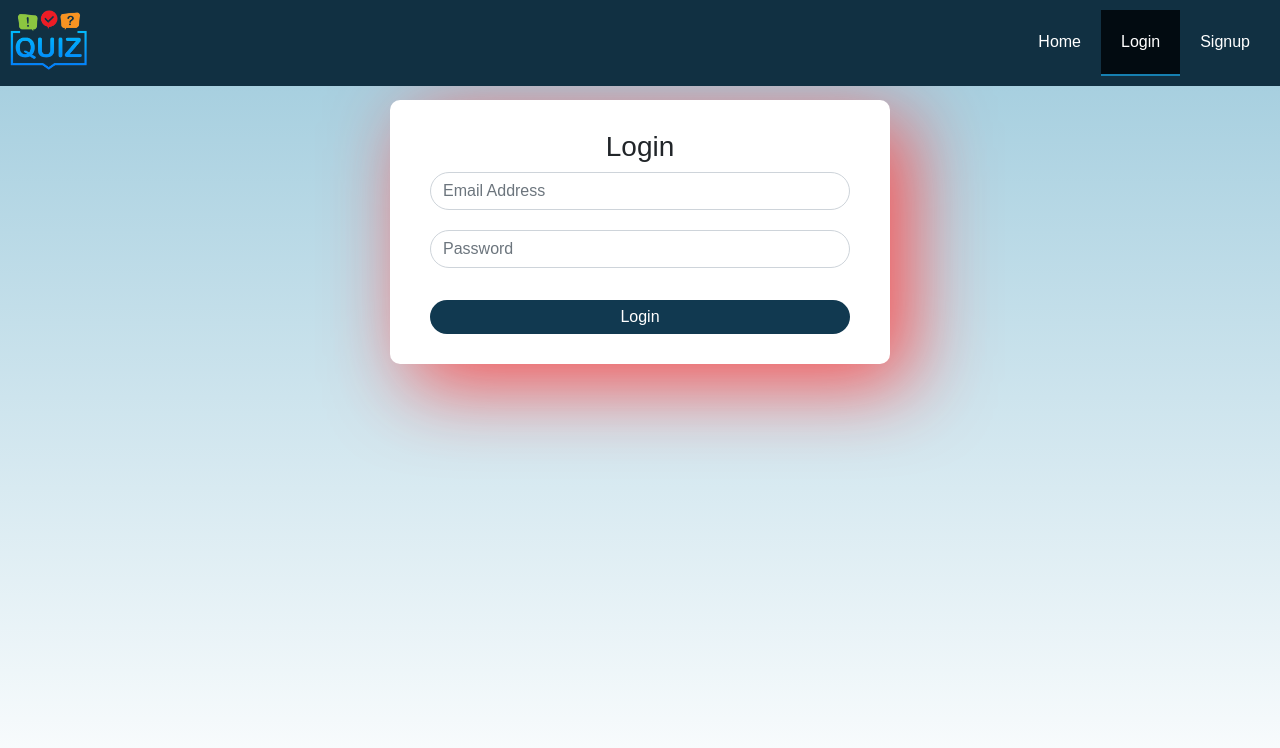
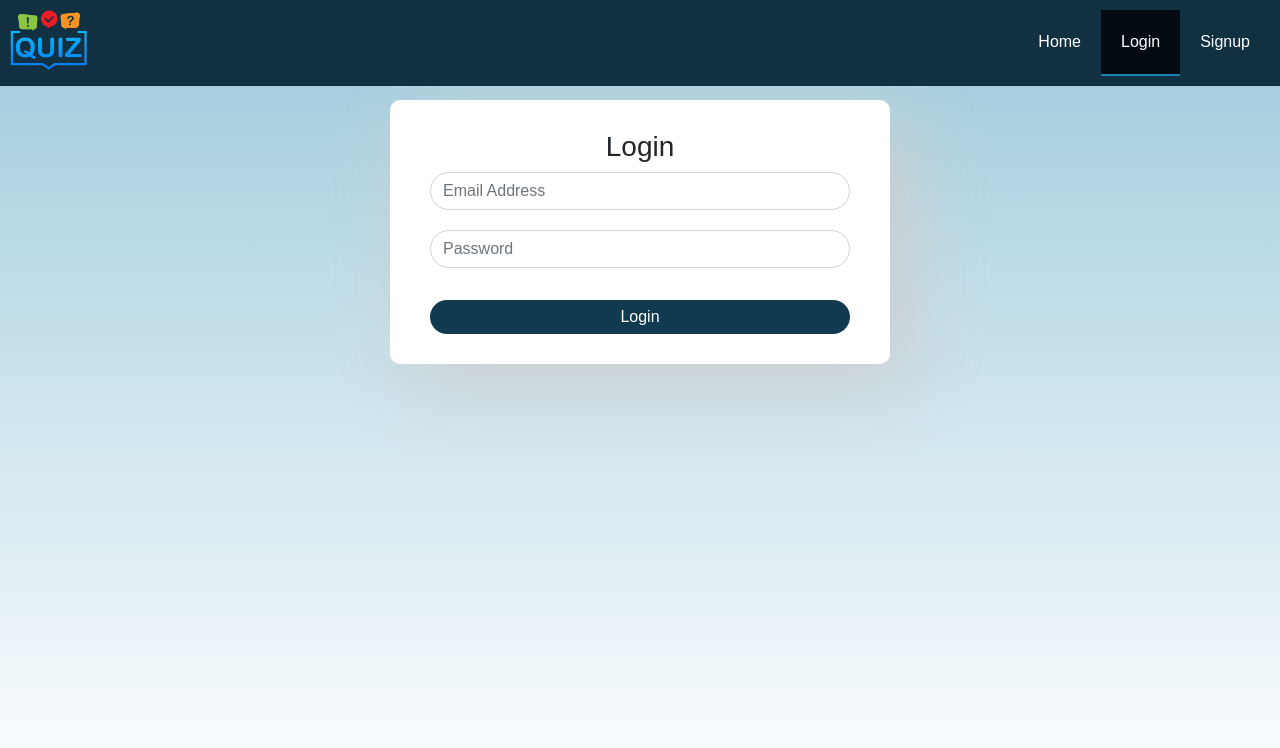
Before and after one commit to mata0050/randomQuizGenerator, a React (Create React App) app in the folder client/: page /login in a window 1280 px wide. Shown: the top 748 px of the page. Built offline with nearby package versions, Linux system fonts and the light colour scheme.

Commit message:
development bug fix

```diff
--- a/client/src/Components/Signup/Signup.css
+++ b/client/src/Components/Signup/Signup.css
@@ -18,7 +18,7 @@
   margin: 100px auto;
   padding: 30px 40px;
   box-shadow: 20px 20px 80px rgb(206, 206, 206);
-  box-shadow: 20px 20px 80px rgba(252, 73, 73, 0.961)
+
 }
 
 
```
